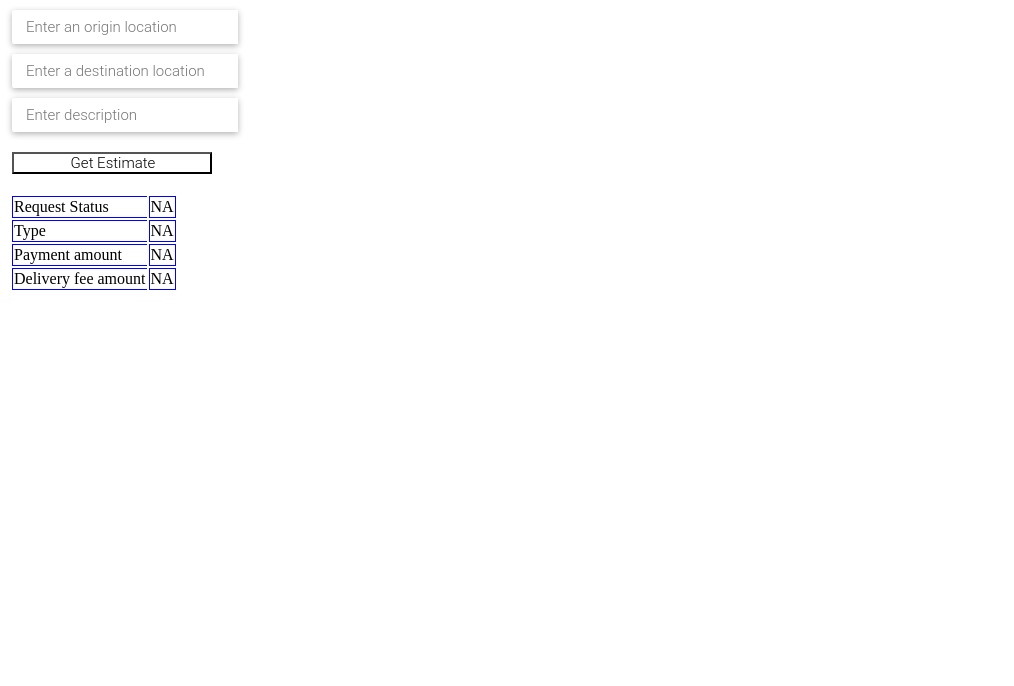
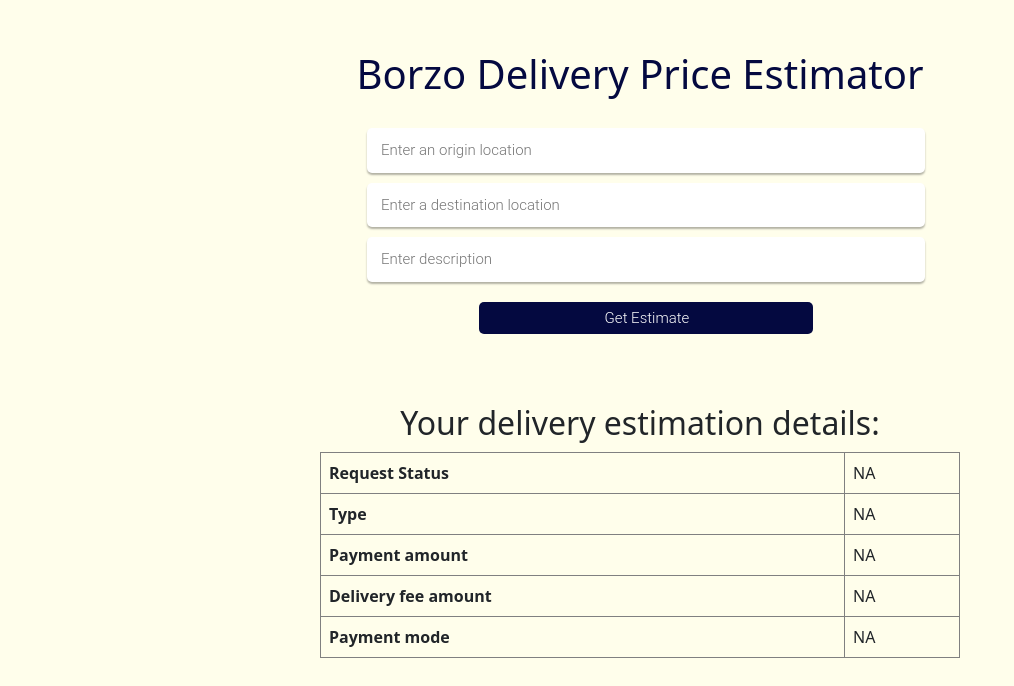
Before and after one commit to Bhanu-98/ShipmantraAssignment, a website built with Vite: page index.html in a window 1280 px wide. Shown: the whole page, without its empty margins (0-1014 px from the left). Built offline with nearby package versions, Linux system fonts and the light colour scheme.

Commit message:
final changes

```diff
--- a/index.html
+++ b/index.html
@@ -6,12 +6,20 @@
 -->
 <html>
 <head>
-    <title>Borzo Price Estimator</title>
+  <title>Borzo Delivery</title>
   <script src="https://polyfill.io/v3/polyfill.min.js?features=default"></script>
   <link rel="stylesheet" type="text/css" href="./style.css" />
   <script type="module" src="./index.ts"></script>
+  <meta name="viewport" content="width=device-width, initial-scale=1">
+  <link href="https://cdn.jsdelivr.net/npm/bootstrap@5.1.3/dist/css/bootstrap.min.css" rel="stylesheet">
+  <script src="https://cdn.jsdelivr.net/npm/bootstrap@5.1.3/dist/js/bootstrap.bundle.min.js"></script>
 </head>
-  <body>
+<body style="background-color: #fffeeb; padding-top: 50px;">
+  <h1 class="text-center" style="color: #040940;">
+    Borzo Delivery Price Estimator
+  </h1>
+
+  <div class="text-center container" style="margin-top: 20px; margin-bottom: 20px;">
     <input id="origin-input" class="controls" type="text" placeholder="Enter an origin location" />
     <br>
     <input id="destination-input" class="controls" type="text" placeholder="Enter a destination location"/>
@@ -21,33 +29,42 @@
     <button id="getEstimate" class="estimate"  style="margin-top: 20px" name="Get Estimate">Get Estimate</button>
     <div id = "map"></div>
     <script src="./index.ts"></script>
+  </div>
 
-      <div id="estimate-table" style="margin-top: 10px; padding: 10px;">
-        <table>
+  <div>
+    <div id="estimate-table" style="margin-top: 70px;">
+      <h2 class="text-center" style="margin-bottom: 10px">
+        Your delivery estimation details:
+      </h2>
+      <table style="margin-left: auto; margin-right: auto; width: 50%;" class="table-bordered">
         <tbody>
-            <tr style="padding: 5px;">
-              <td style="border-left: 1px solid blue; border-top: 1px solid blue; border-bottom: 1px solid blue;">Request Status
-              </td>
-              <td id = "status" style="border: 1px solid blue;">NA</td>
+          <tr>
+            <th>Request Status
+            </th>
+            <td id = "status">NA</td>
           </tr>
-            <tr style="padding-left: 5px;">
-              <td style="border-left: 1px solid blue; border-top: 1px solid blue; border-bottom: 1px solid blue;">Type</td>
-              <td id = "type" style="border: 1px solid blue;">NA</td>
+          <tr>
+            <th>Type</th>
+            <td id = "type">NA</td>
           </tr>
-            <tr style="padding-left: 5px;">
-              <td style="border-left: 1px solid blue; border-top: 1px solid blue; border-bottom: 1px solid blue;">Payment amount
-              </td>
-              <td id = "payment" style="border: 1px solid blue;">NA</td>
+          <tr>
+            <th>Payment amount
+            </th>
+            <td id = "payment">NA</td>
           </tr>
-            <tr style="padding-left: 5px;">
-              <td style="border-left: 1px solid blue; border-top: 1px solid blue; border-bottom: 1px solid blue;">Delivery fee
-                amount</td>
-              <td id = "delivery" style="border: 1px solid blue;">NA</td>
+          <tr>
+            <th>Delivery fee
+              amount</th>
+              <td id = "delivery">NA</td>
+            </tr>
+            <tr>
+              <th>Payment mode
+              </th>
+              <td id = "payment_mode">NA</td>
             </tr>
           </tbody>
         </table>
       </div>
-      <!-- <div id = "estimate-details" style="margin-top: 10px;"> -->
-      <!-- </div> -->
+    </div>
   </body>
   </html>
--- a/index.ts
+++ b/index.ts
@@ -30,8 +30,20 @@
 
 async function handleClick(_event: any){
 
+  if(originAddress == undefined){
+    alert('Please enter origin address');
+  }
+
+
+  if(destinationAddress == undefined){
+    alert('Please enter destination address');
+  }
   console.log(originAddress);
   console.log(destinationAddress);
+
+  if(originAddress != undefined && destinationAddress != undefined){
+
+
     matter = document.getElementById('description') as HTMLInputElement;
     const result = await getEstimate(originAddress, destinationAddress, matter.value);
     console.log(result);
@@ -40,11 +52,16 @@
     const type =document.getElementById('type') as HTMLElement;
     const payment =document.getElementById('payment') as HTMLElement;
     const delivery =document.getElementById('delivery') as HTMLElement;
+    const paymentmode = document.getElementById('payment_mode') as HTMLElement;
+
 
     status.innerHTML = result.is_successful;
     type.innerHTML = result.order.type;
     payment.innerHTML = result.order.payment_amount;
     delivery.innerHTML = result.order.delivery_fee_amount;
+    paymentmode.innerHTML = result.order.payment_method;
+    return result;
+  }
 
 
 
@@ -97,7 +114,6 @@
   // tableDiv.appendChild(tbl);
   // tableDiv.style.padding = '10px';
   // tableDiv.setAttribute("id", "estimate-table");
-  return result;
 
 }
 
--- a/style.css
+++ b/style.css
@@ -14,22 +14,42 @@
   height: 32px;
   width: auto;
   outline: none;
-  box-shadow: 0 2px 6px rgba(0, 0, 0, 0.3);
+  box-shadow: 0 2px 2px rgba(0, 0, 0, 0.3);
 }
 
 #origin-input,
-#destination-input, #getEstimate, #description {
+#destination-input, #description {
   background-color: #fff;
+  font-family: Roboto;
+  font-size: 15px;
+  border-radius: 5px;
+  font-weight: 300;
+  margin-left: 12px;
+  height: auto;
+  padding: 10px 11px 10px 13px;
+  text-overflow: ellipsis;
+  width: 50%;
+}
+
+#getEstimate {
+  background-color: #040940 ;
   font-family: Roboto;
   font-size: 15px;
   font-weight: 300;
   margin-left: 12px;
-  padding: 0 11px 0 13px;
+  color: white;
+  border: none;
+  padding: 5px 11px 5px 13px;
   text-overflow: ellipsis;
-  width: 200px;
+  width: 30%;
+  border-radius: 5px;
 }
 
 #origin-input:focus,
 #destination-input:focus {
   border-color: #4d90fe;
 }
+
+table tr, th, td {
+  padding: 8px;
+}
```
Lines whose indentation alone changed are shown as unchanged.
